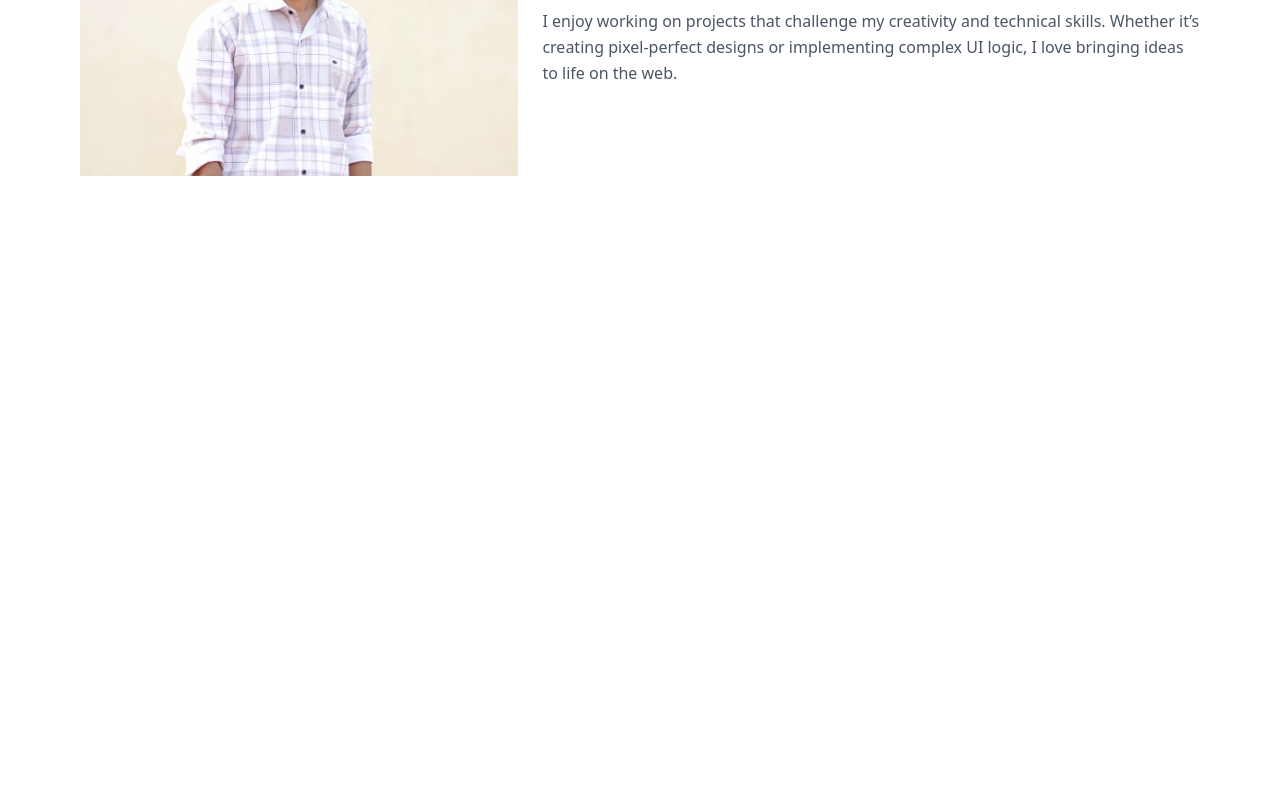
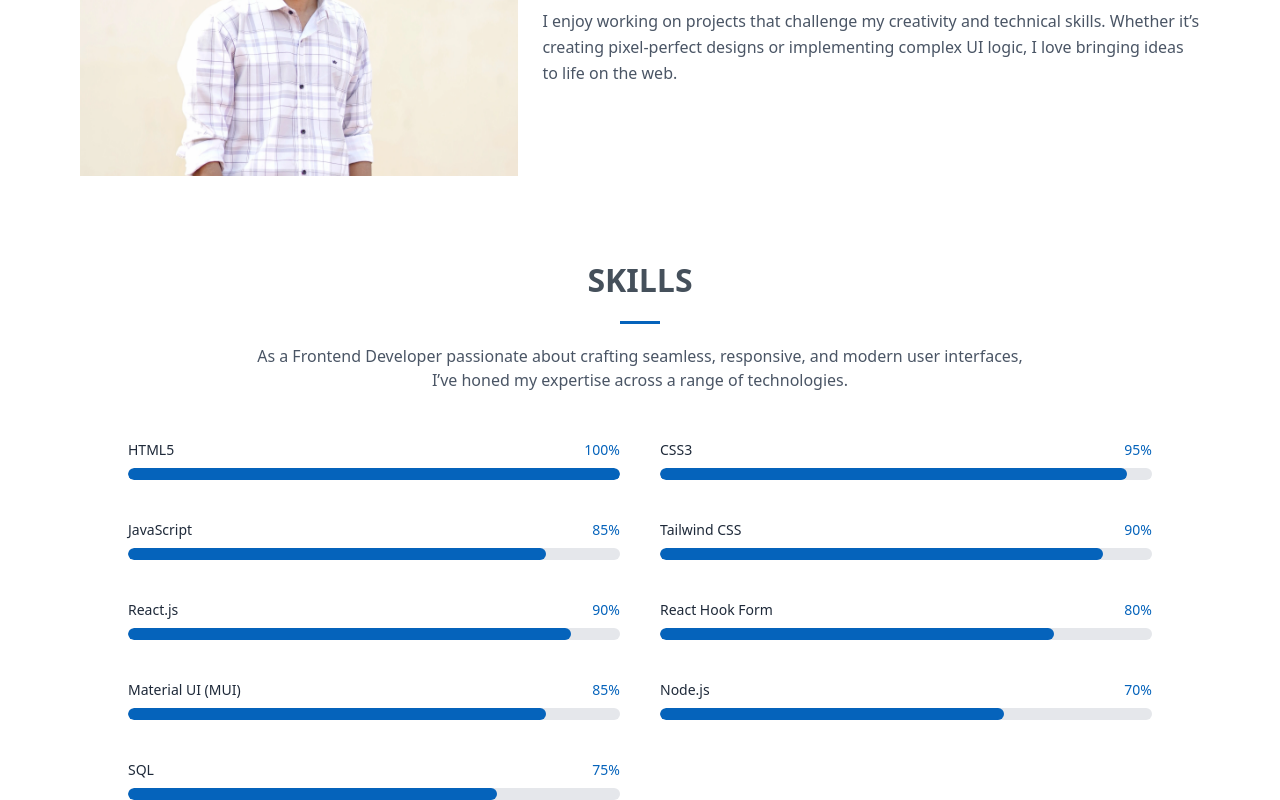
Before and after one commit to omkarpatil2906/my-portfolio, a React (Vite) app: page / in a window 1280 px wide. Shown: the part 1302-2102 px from the top of the page. Before the commit the page ends 1558 px from the top, so only its background shows below. Built offline with nearby package versions, Linux system fonts and the light colour scheme.

Commit message:
initial changes

```diff
--- a/src/App.jsx
+++ b/src/App.jsx
@@ -2,6 +2,7 @@ import React from 'react'
 import Navbar from './components/Navbar'
 import Hero from './components/Hero'
 import About from './components/About'
+import Skill from './components/Skill'
 
 function App() {
 
@@ -10,6 +11,7 @@ function App() {
       <Navbar />
       <Hero />
       <About />
+      <Skill />
 
     </div>
   )
--- a/src/components/Skill.jsx
+++ b/src/components/Skill.jsx
@@ -6,16 +6,16 @@ const skills = [
   { name: "CSS3", level: 95 },
   { name: "JavaScript", level: 85 },
   { name: "Tailwind CSS", level: 90 },
+  { name: "React.js", level: 90 },
+  { name: "React Hook Form", level: 80 },
   { name: "Material UI (MUI)", level: 85 },
-  { name: "React Hook Form", level: 80 },
-  { name: "React.js", level: 90 },
   { name: "Node.js", level: 70 },
   { name: "SQL", level: 75 },
 ];
 
 const Skill = () => {
   return (
-    <section id="skills" className="py-20 bg-gray-50 dark:bg-[#0d1117] px-4 md:px-20">
+    <section id="skills" className="">
       {/* Section Title */}
       <motion.div
         initial={{ opacity: 0, y: 100 }}
@@ -29,11 +29,11 @@ const Skill = () => {
           whileInView={{ opacity: 1, scale: 1 }}
           viewport={{ once: true }}
           transition={{ duration: 0.8 }}
-          className="relative inline-block text-[32px] font-bold uppercase mb-5 pb-5 text-[#45505b] dark:text-white"
+          className="relative inline-block text-[32px] font-bold uppercase mb-5 pb-5 text-[#45505b] "
         >
           Skills
           {/* Gray line */}
-          <span className="absolute bottom-px left-1/2 -translate-x-1/2 block w-[120px] h-px bg-[#ddd]" />
+          <span className="absolute bottom-px left-1/2 -translate-x-1/2 block w-[120px] h-px " />
           {/* Blue line animation */}
           <motion.span
             initial={{ width: 0 }}
@@ -43,7 +43,7 @@ const Skill = () => {
             className="absolute bottom-0 left-1/2 -translate-x-1/2 h-[3px] bg-[#0563bb]"
           />
         </motion.h2>
-        <p className="text-gray-600 dark:text-gray-300 max-w-3xl mx-auto">
+        <p className="text-gray-600  max-w-3xl mx-auto">
           As a Frontend Developer passionate about crafting seamless, responsive, and
           modern user interfaces, I’ve honed my expertise across a range of technologies.
         </p>
@@ -59,14 +59,14 @@ const Skill = () => {
             viewport={{ once: true }}
             transition={{ duration: 0.8, delay: index * 0.1 }}
           >
-            <div className="mb-6">
+            <div >
               <div className="flex justify-between mb-2">
-                <span className="text-sm font-medium text-gray-800 dark:text-gray-200">
+                <span className="text-sm font-medium text-gray-800 ">
                   {skill.name}
                 </span>
                 <span className="text-sm font-medium text-[#0563bb]">{skill.level}%</span>
               </div>
-              <div className="w-full bg-gray-200 dark:bg-gray-700 rounded-full h-3 overflow-hidden">
+              <div className="w-full bg-gray-200  rounded-full h-3 overflow-hidden">
                 <motion.div
                   initial={{ width: 0 }}
                   whileInView={{ width: `${skill.level}%` }}
```
